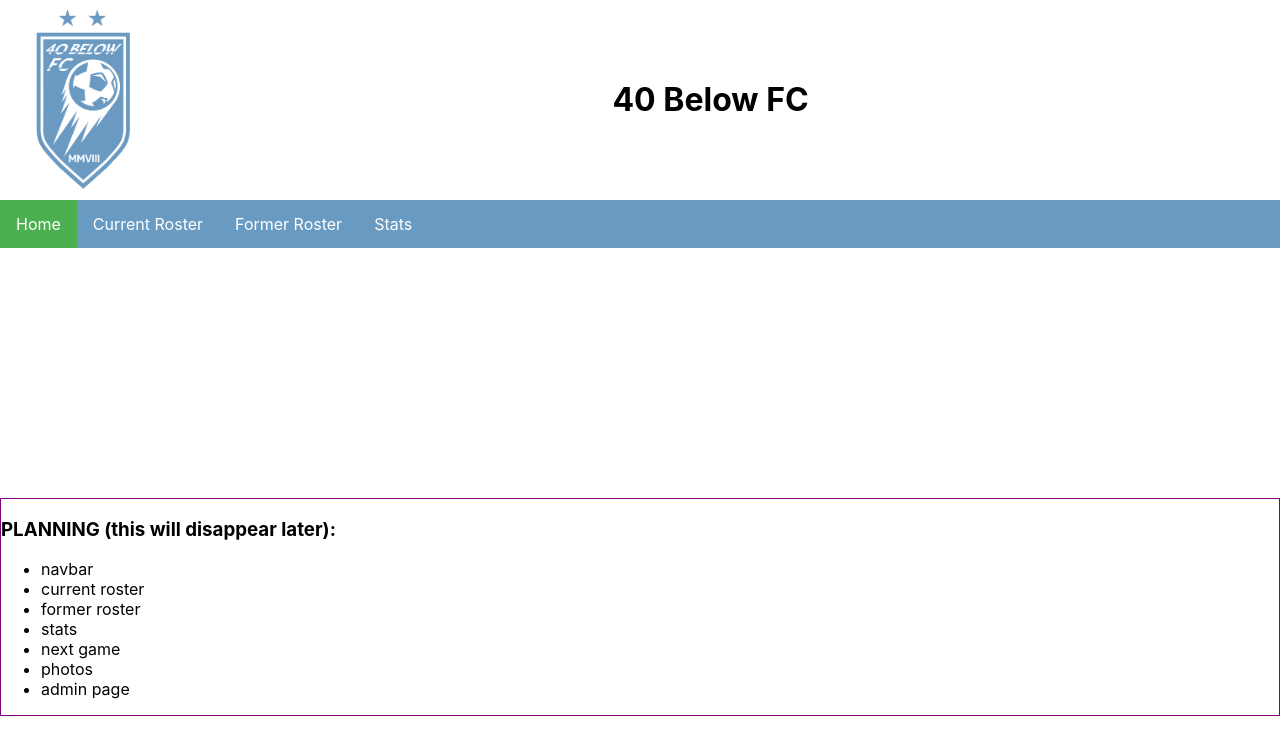
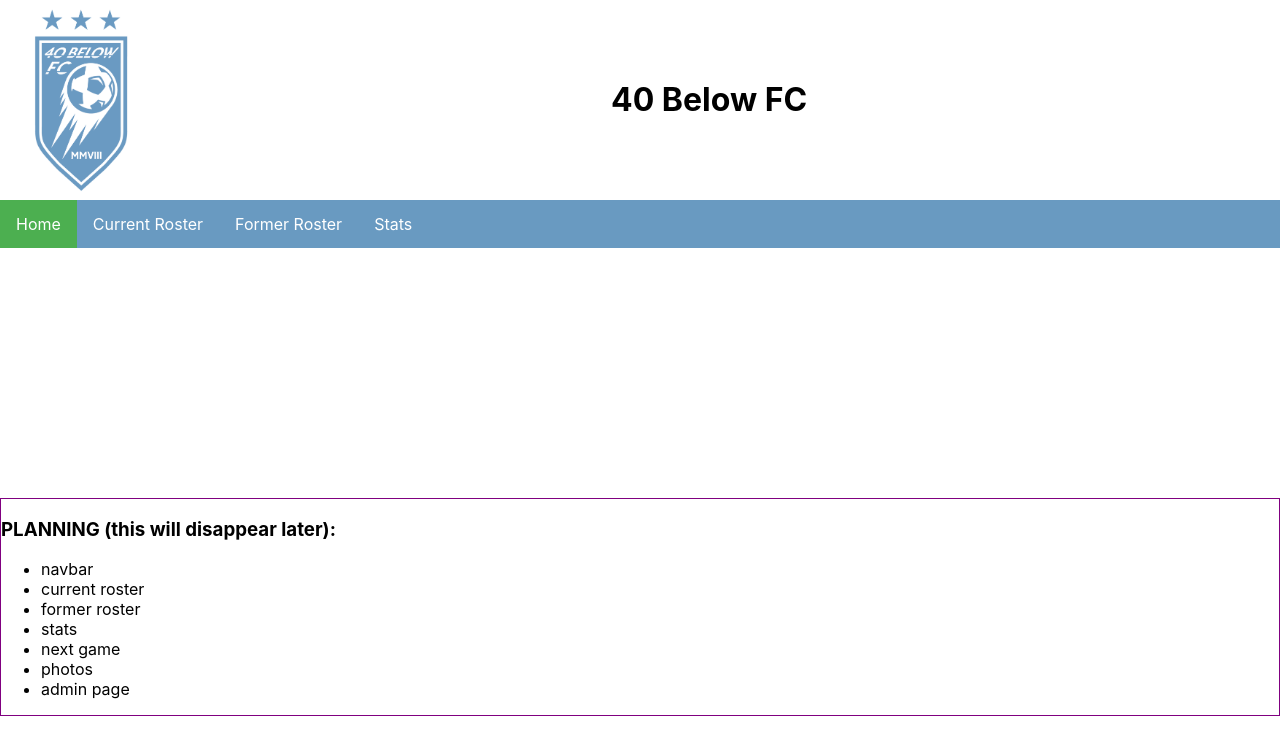
Before and after one commit to neotamoe/40belowfc, a React (Create React App) app: page / in a window 1280 px wide. Shown: the top 754 px of the page. Built offline with nearby package versions, Linux system fonts and the light colour scheme.

Commit message:
replaced crest with correct version

```diff
--- a/src/App.js
+++ b/src/App.js
@@ -9,7 +9,7 @@ function App() {
   return (
     <div>
       <div id="main-heading">
-        <img src="/assets/images/crest2stars.png" alt="team crest"></img>
+        <img src="/assets/images/ThreeStars.png" alt="team crest"></img>
         <h1 className="App" >40 Below FC</h1>
         <nav>
           <ul className="header">
```
Also changed, not shown: public/assets/images/ThreeStars.png (added).
